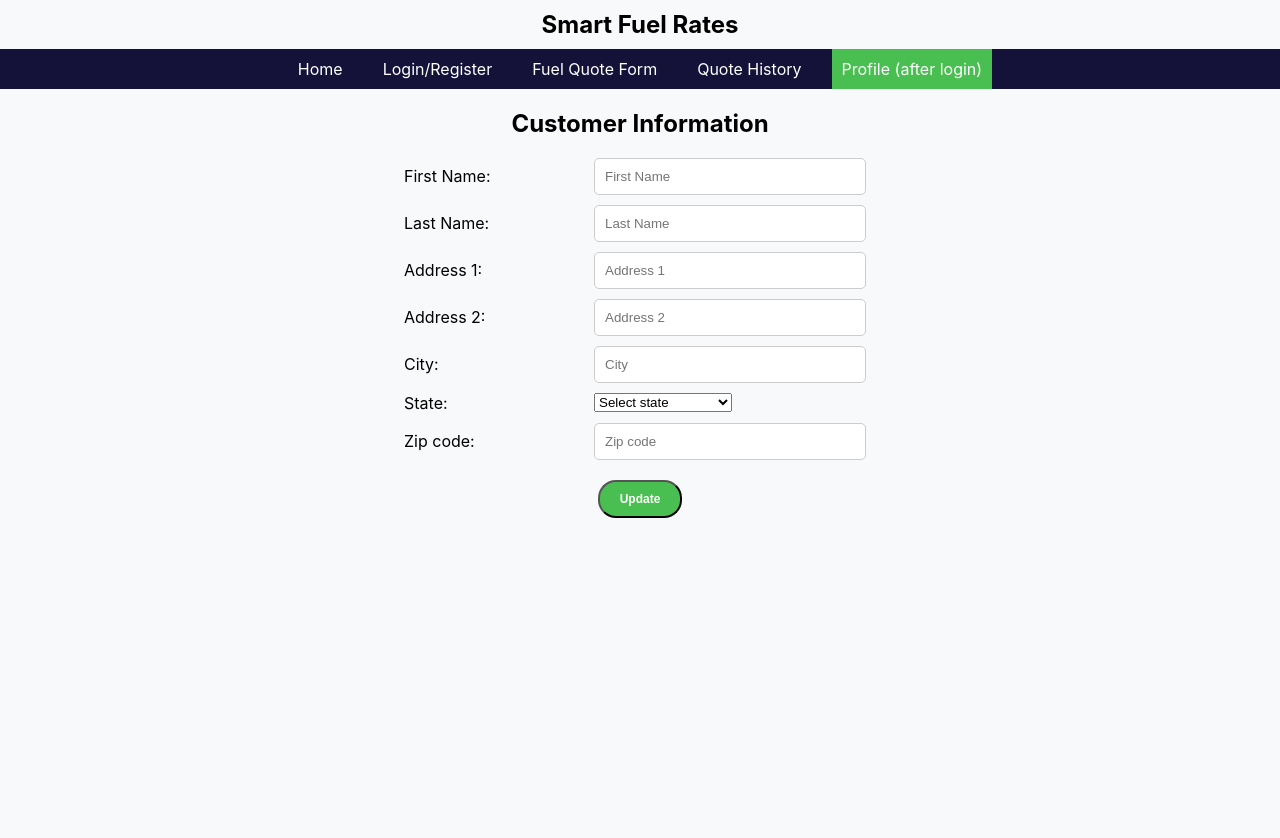
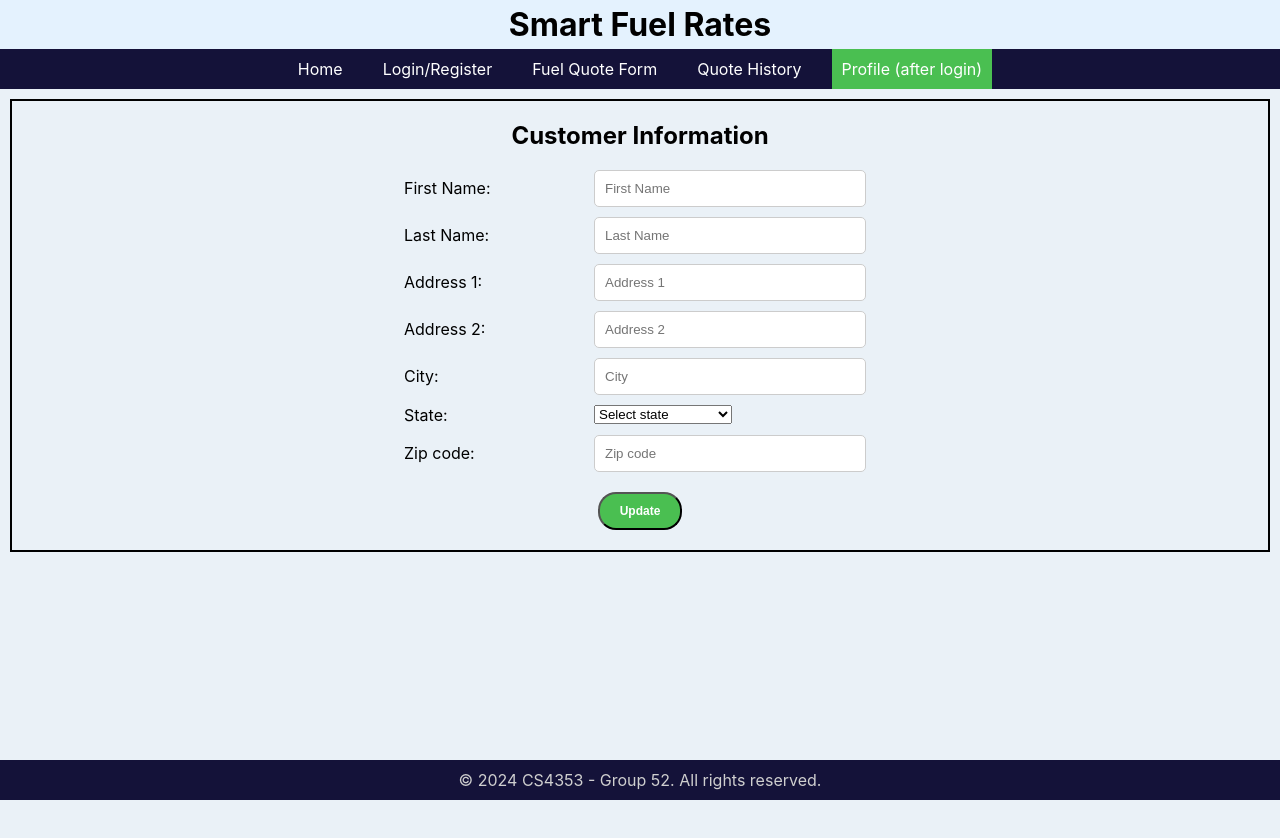
Before and after one commit to anhvu0/Fuel4353, a React (Create React App) app in the folder fuel_rate_calc/: page /customer-profile in a window 1280 px wide. Shown: the top 838 px of the page. After the commit the page ends 800 px from the top, so only its background shows below. Built offline with nearby package versions, Linux system fonts and the light colour scheme.

Commit message:
add footer, fix header, add border

```diff
--- a/fuel_rate_calc/src/App.css
+++ b/fuel_rate_calc/src/App.css
@@ -59,17 +59,14 @@ nav ul li a:hover {
 }
 
 h1 {
-  margin-top: 0;
-  background-color: #f8f9fa;
-  color: black;
   margin: 0;
-  padding: 10px; /* Optional: Adds some spacing around the text */
+  padding: 5px; /* Optional: Adds some spacing around the text */
 }
 
 body {
   margin: 0;
   padding: 0;
-  background-color: #f8f9fa;
+  background-color: #eaf1f7;
 }
 
 nav {
--- a/fuel_rate_calc/src/App.js
+++ b/fuel_rate_calc/src/App.js
@@ -1,5 +1,7 @@
 import './App.css';
 import Navbar from './Navbar';
+import Header from './Header';
+import Footer from './Footer';
 import HomePage from './HomePage';
 import Login from './Login';
 import Register from './Register';
@@ -12,6 +14,7 @@ function App() {
   return (
     <div className="App">
       <Router>
+      <Header />
         <Navbar />
         <Routes>
           <Route exact path="/" element={<HomePage />} />
@@ -21,6 +24,7 @@ function App() {
           <Route exact path="/customer-profile" element={<CustomerProfile />} />
           <Route path="/fuel-quote-history" element={<FuelQuoteHistory />} />
         </Routes>
+        <Footer />
       </Router>
     </div>
   );
--- /dev/null
+++ b/fuel_rate_calc/src/Footer.js
@@ -0,0 +1,15 @@
+// Footer.js
+import React from 'react';
+import './FuelQuoteForm.css';
+
+function Footer() {
+  return (
+    <footer className="footer">
+      <div className="container">
+        <span>© {new Date().getFullYear()} CS4353 - Group 52. All rights reserved.</span>
+      </div>
+    </footer>
+  );
+}
+
+export default Footer;
--- a/fuel_rate_calc/src/FuelQuoteForm.css
+++ b/fuel_rate_calc/src/FuelQuoteForm.css
@@ -2,20 +2,23 @@
 .title {
   text-align: center;
   width: 100%; /* Ensure the title stretches across the full width */
-  margin-top: 20px;
 }
 
 .form-container {
   display: flex;
+  flex-direction: column;
   justify-content: center;
-  min-height: 100vh; /* This will take up the full viewport height */
+  align-items: center;
+  /*min-height: 100vh; /* This will take up the full viewport height */
+
+  border: 2px solid #000000; /* Adjust the color (black in this example), style, and width as needed */
+  margin: 10px;
 }
 
 .fuel-quote-form {
   display: flex;
   flex-direction: column;
   align-items: flex-start;
-  padding: 20px;
 }
 
 .form-group {
@@ -39,6 +42,7 @@
   padding: 10px; /* Adds some space inside the input box */
   border-radius: 5px; /* Rounds the corners of the input box */
   border: 1px solid #ccc; /* Adds a light grey border */
+  background-color: white;
 }
 
 .retrieve-address {
@@ -99,13 +103,14 @@ p {
 .fuel-quote-history-table {
   width: 70%;
   border-collapse: collapse;
+  margin-bottom: 20px;
 }
 
 .fuel-quote-history-table th,
 .fuel-quote-history-table td {
   border: 1px solid #000000;
   text-align: left;
-  padding: 8px;
+  padding: 5px;
 }
 
 .fuel-quote-history-table th {
@@ -119,3 +124,24 @@ p {
 .fuel-quote-history-table tr:hover {
   background-color: #ddd;
 }
+
+/* Footer.css */
+.footer {
+  background-color: #141239; /* Light grey background */
+  color: #cfcfcf; /* Dark grey text */
+  text-align: center;
+  padding: 10px 0;
+  position: absolute;
+  bottom: 0;
+  width: 100%;
+}
+
+.container {
+  max-width: 960px;
+  margin: 0 auto;
+}
+
+/* Header.css */
+header {
+  background-color: #e4f2fe;
+}
--- a/fuel_rate_calc/src/FuelQuoteForm.js
+++ b/fuel_rate_calc/src/FuelQuoteForm.js
@@ -18,10 +18,11 @@ const FuelQuoteForm = () => {
 
   return (
     <div>
-    <div className="title">
+
+  <div className="form-container">
+  <div className="title">
         <h2>Fuel Quote Form</h2>
       </div>
-  <div className="form-container">
     <div className="fuel-quote-form">
       <form onSubmit={handleSubmit}>
         <div className="form-group">
--- a/fuel_rate_calc/src/FuelQuoteHistory.js
+++ b/fuel_rate_calc/src/FuelQuoteHistory.js
@@ -11,7 +11,7 @@ const FuelQuoteHistory = () => {
   ];
 
   return (
-    <div>
+    <div className="form-container">
         <h2>Fuel Quote History</h2>
         <div className="fuel-quote-history-container">
         <table className="fuel-quote-history-table">
--- /dev/null
+++ b/fuel_rate_calc/src/Header.js
@@ -0,0 +1,13 @@
+// Header.js
+import React from 'react';
+import './FuelQuoteForm.css';
+
+function Header() {
+  return (
+    <header>
+      <h1>Smart Fuel Rates</h1>
+      </header>
+  );
+}
+
+export default Header;
--- a/fuel_rate_calc/src/Login.js
+++ b/fuel_rate_calc/src/Login.js
@@ -4,12 +4,11 @@ import "./FuelQuoteForm.css";
 
 const Login = () => {
   return (
-    <div>
+      <div className="form-container">
       <div className="title">
         <h2>Welcome Back!</h2>
         <p>Hello again! Please enter your details</p>
       </div>
-      <div className="form-container">
         <form className="fuel-quote-form">
           <div className="form-group">
             <label htmlFor="username">Username:</label>
@@ -34,7 +33,6 @@ const Login = () => {
           </div>
         </form>
       </div>
-    </div>
   );
 };
 
--- a/fuel_rate_calc/src/Navbar.js
+++ b/fuel_rate_calc/src/Navbar.js
@@ -1,14 +1,11 @@
 // Navbar.js
+import "./FuelQuoteForm.css";
 import React from 'react';
 import { NavLink } from "react-router-dom";
 
 function Navbar() {
   return (
-
     <nav>
-        <header>
-          <h1>Smart Fuel Rates</h1>
-        </header>
       <ul>
         <li>
           <NavLink to="/"  className={({ isActive }) => isActive ? 'active' : undefined}>
--- a/fuel_rate_calc/src/Register.js
+++ b/fuel_rate_calc/src/Register.js
@@ -24,12 +24,11 @@ const Register = () => {
   };
 
   return (
-    <div>
+      <div className="form-container">
       <div className="title">
         <h2>Register</h2>
         <p>Let us help you!</p>
       </div>
-      <div className="form-container">
         <form className="fuel-quote-form" onSubmit={handleSubmit}>
           <div className="form-group">
             <label htmlFor="username">Username:</label>
@@ -67,7 +66,6 @@ const Register = () => {
           </div>
         </form>
       </div>
-    </div>
   );
 };
 
--- a/fuel_rate_calc/src/customer_profile.js
+++ b/fuel_rate_calc/src/customer_profile.js
@@ -50,11 +50,10 @@ function CustomerProfile(){
 
 
     return (
-        <div>
-             <div className="title">
+            <div className="form-container">
+            <div className="title">
                 <h2>Customer Information</h2>
             </div>
-            <div className="form-container">
               <form onSubmit={handleSubmit}>
                 <div className="form-group">
                   <label htmlFor="firstName">First Name:</label>
@@ -102,7 +101,6 @@ function CustomerProfile(){
               </form>
 
             </div>
-        </div>
     )
 }
 
```
